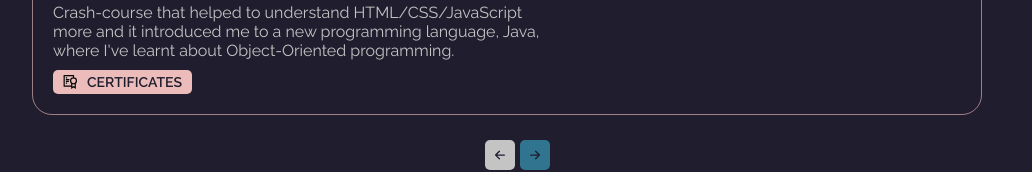
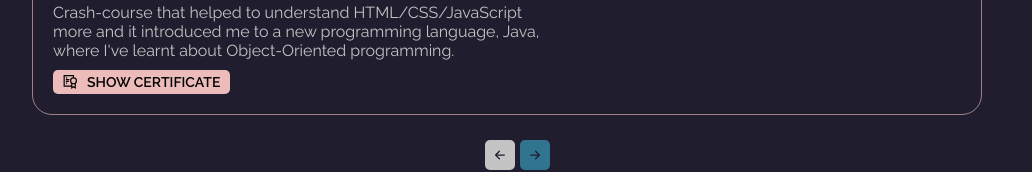
Before and after one commit to LucaCuello/MyPortfolio, a React (Vite) app: page /education in a window 1280 px wide. Shown: the part 490-662 px from the top of the page, without its empty margins (123-1155 px from the left). Built offline with nearby package versions, Linux system fonts and the light colour scheme.

Commit message:
Added new component's logic and its styled

```diff
--- a/src/components/educationCard/EducationCard.tsx
+++ b/src/components/educationCard/EducationCard.tsx
@@ -10,6 +10,7 @@ type CardProps = {
   date: string;
   certificateLink: string;
   certificateAvailible: boolean;
+  certificateImage: string;
 };
 
 export const EducationCard = ({
@@ -20,6 +21,7 @@ export const EducationCard = ({
   date,
   certificateLink,
   certificateAvailible,
+  certificateImage,
 }: CardProps) => {
   return (
     <motion.div
@@ -40,6 +42,7 @@ export const EducationCard = ({
       <EducationCardButton
         certificateLink={certificateLink}
         certificateAvailible={certificateAvailible}
+        certificateImage={certificateImage}
       />
     </motion.div>
   );
--- a/src/components/educationCard/educationCardButton/EducationCardButton.tsx
+++ b/src/components/educationCard/educationCardButton/EducationCardButton.tsx
@@ -1,25 +1,44 @@
+import { useState } from "react";
 import { GrCertificate } from "react-icons/gr";
 import { TbCertificateOff } from "react-icons/tb";
+import { EducationCertificate } from "../educationCertificate/EducationCertificate";
 
 type LinkProp = {
   certificateLink: string;
   certificateAvailible: boolean;
+  certificateImage: string;
 };
 
 export const EducationCardButton = ({
   certificateLink,
   certificateAvailible,
+  certificateImage,
 }: LinkProp) => {
+  const [certificate, setCertificate] = useState<boolean>(false);
+
+  const closeCertificate = () => {
+    return setCertificate(false);
+  };
+
   return (
-    <button className="certificate-button" disabled={!certificateAvailible}>
-      {certificateAvailible ? <GrCertificate /> : <TbCertificateOff />}
-      {certificateAvailible ? (
-        <a href={certificateLink} target="_blank">
-          Certificates
-        </a>
-      ) : (
-        "In progress"
-      )}
-    </button>
+    <>
+      <button
+        className="certificate-button"
+        onClick={() => {
+          setCertificate(true);
+        }}
+        disabled={!certificateAvailible}
+      >
+        {certificateAvailible ? <GrCertificate /> : <TbCertificateOff />}
+        {certificateAvailible ? "Show certificate" : "In progress"}
+      </button>
+      {certificate ? (
+        <EducationCertificate
+          close={closeCertificate}
+          image={certificateImage}
+          link={certificateLink}
+        />
+      ) : null}
+    </>
   );
 };
--- a/src/components/educationCard/educationCertificate/EducationCertificate.css
+++ b/src/components/educationCard/educationCertificate/EducationCertificate.css
@@ -35,7 +35,7 @@
 }
 
 .certificate-container img {
-  height: auto;
+  height: 600px;
   width: 90%;
   border-radius: inherit;
   object-fit: fill;
```
